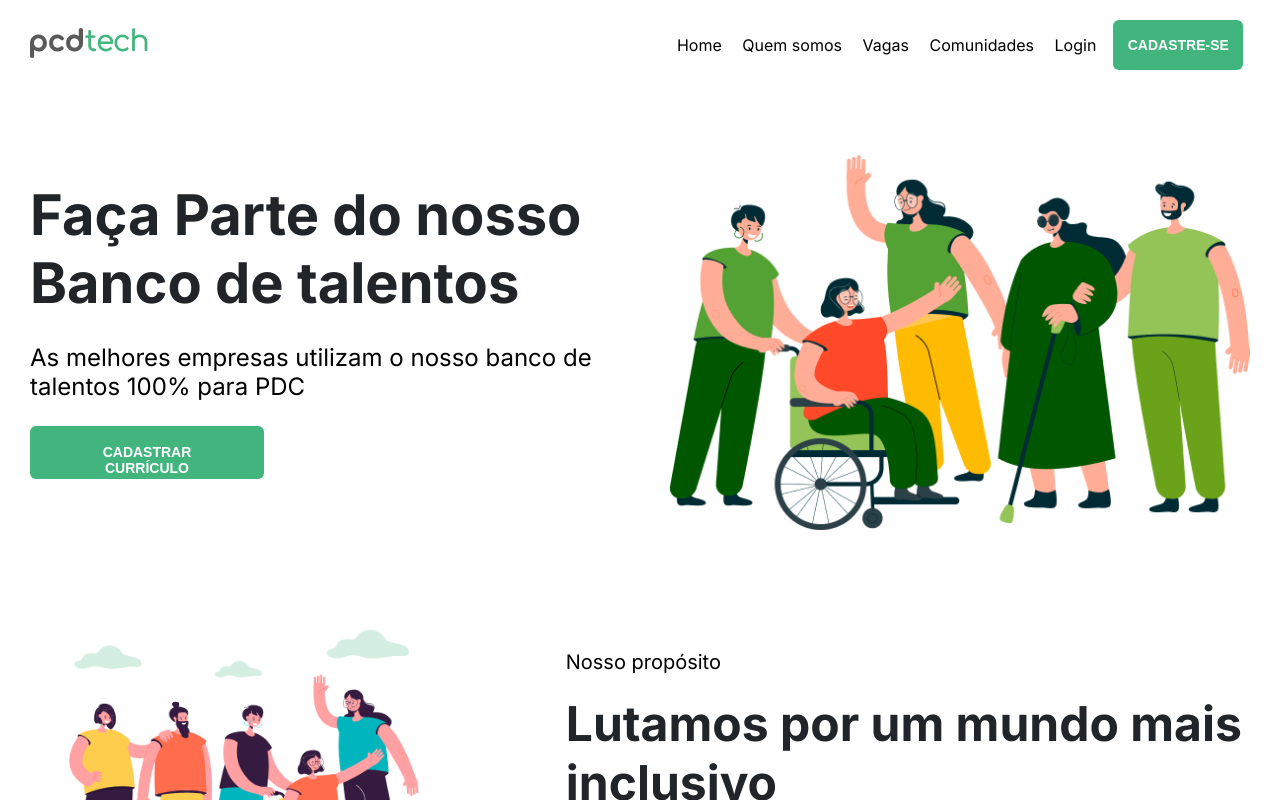
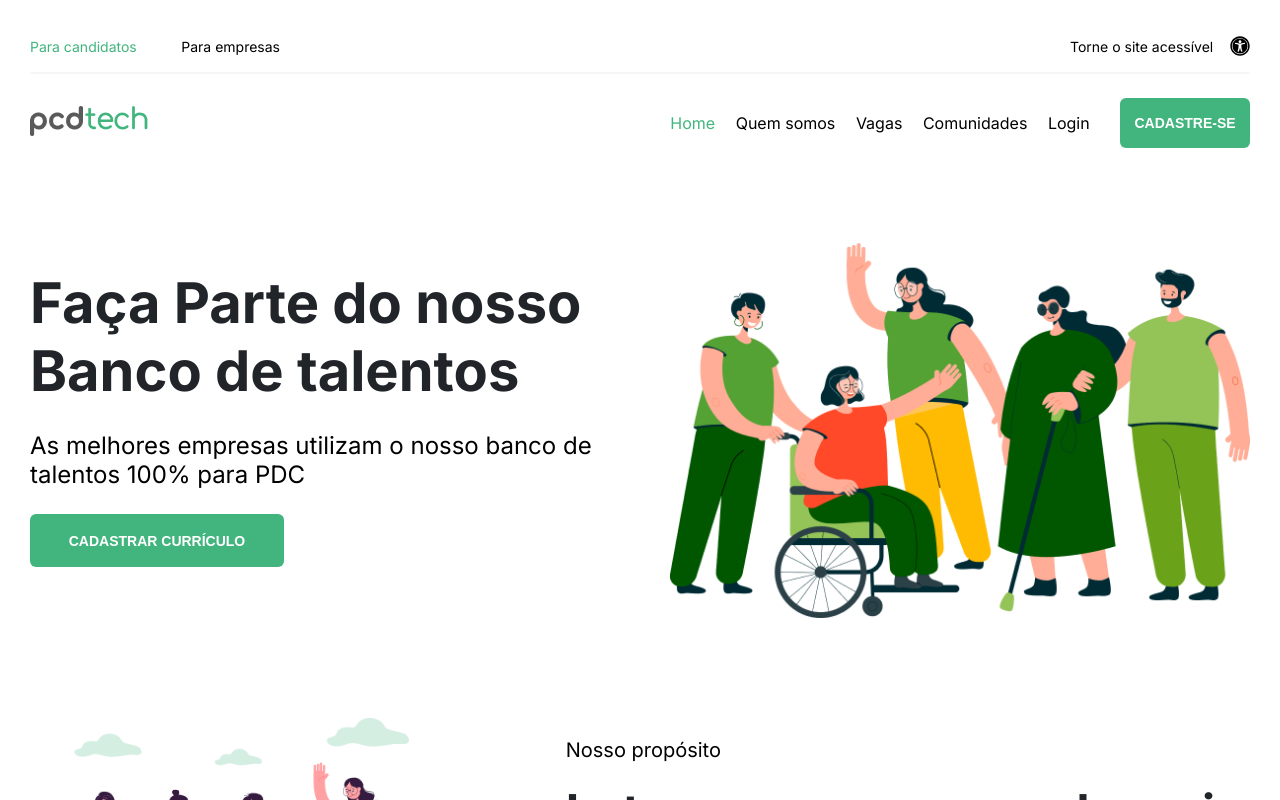
Before and after one commit to MiqueiasCS/provihack1, a React (Create React App) app: page / in a window 1280 px wide. Shown: the top 800 px of the page. Built offline with nearby package versions, Linux system fonts and the light colour scheme.

Commit message:
fix: css da pagina home

```diff
--- a/src/pages/home/index.jsx
+++ b/src/pages/home/index.jsx
@@ -1,4 +1,4 @@
-import { Container, Header, Footer, Main } from "./styles";
+import { Container, Header, Footer, Main, Cabecalho } from "./styles";
 import FirstImage from "../../assets/image.png";
 import SecondIMage from "../../assets/image_2.png";
 import Logo from "../../assets/logo.png";
@@ -7,10 +7,27 @@ import { BiBriefcaseAlt } from "react-icons/bi";
 import { RiUserSmileLine, RiTwitterFill } from "react-icons/ri";
 import { FiInstagram } from "react-icons/fi";
 import { AiFillLinkedin } from "react-icons/ai";
+import { FaUniversalAccess } from "react-icons/fa";
 
 export const Home = () => {
   return (
     <Container>
+      <Cabecalho>
+        <nav className="usertype">
+          <ul>
+            <li>Para candidatos</li>
+            <li>Para empresas</li>
+          </ul>
+        </nav>
+        <nav className="accessibility">
+          <ul>
+            <li>
+              <span>Torne o site acessível</span> <FaUniversalAccess />
+            </li>
+          </ul>
+        </nav>
+      </Cabecalho>
+      <hr className="top" />
       <Header>
         <div>
           <img src={Logo} alt="logo" />
@@ -111,6 +128,7 @@ export const Home = () => {
         </div>
       </Main>
       {/* six session */}
+      <hr className="footer" />
       <Footer>
         <div>
           <img src={Logo} alt="logo" />
--- a/src/pages/home/styles.js
+++ b/src/pages/home/styles.js
@@ -2,16 +2,80 @@ import styled from "styled-components";
 
 export const Container = styled.div`
   width: 100%;
+
+  hr.top {
+    border: 1px solid rgba(209, 209, 209, 0.2);
+    margin-bottom: 24px;
+  }
+
+  hr.footer {
+    border: 1px solid rgba(209, 209, 209, 0.6);
+  }
+`;
+
+export const Cabecalho = styled.section`
+  display: flex;
+  justify-content: space-between;
+  align-items: center;
+  margin: 16px 0;
+
+  .usertype {
+    ul {
+      display: flex;
+      width: 250px;
+      justify-content: space-between;
+      align-items: center;
+
+      li {
+        font-size: 14px;
+        cursor: pointer;
+
+        :hover {
+          color: #41b57d;
+          transition: 0.5s;
+        }
+      }
+
+      li:first-child {
+        color: #41b57d;
+      }
+    }
+  }
+  .accessibility {
+    ul {
+      li {
+        display: flex;
+        justify-content: space-between;
+        align-items: center;
+        width: 180px;
+        cursor: pointer;
+
+        span {
+          font-size: 14px;
+        }
+
+        svg {
+          font-size: 20px;
+        }
+
+        :hover {
+          color: #41b57d;
+          transition: 0.5s;
+        }
+      }
+    }
+  }
 `;
 
 export const Header = styled.header`
   display: flex;
   align-items: center;
   justify-content: space-between;
+  margin: 10px 0;
 
   .menu-navegacao {
     display: flex;
-    justify-content: space-evenly;
+    justify-content: space-between;
     width: 590px;
     align-items: center;
 
@@ -27,6 +91,10 @@ export const Header = styled.header`
           color: #41b57d;
           transition: 0.5s;
         }
+      }
+
+      li:first-child {
+        color: #41b57d;
       }
     }
 
@@ -73,7 +141,7 @@ export const Main = styled.main`
         background-color: #41b57d;
         border-radius: 6px;
         color: #ffffff;
-        width: 234px;
+        width: 254px;
         height: 53px;
         font-weight: bold;
         font-size: 14px;
@@ -214,7 +282,7 @@ export const Footer = styled.footer`
   section {
     display: flex;
     justify-content: space-between;
-    width: 1100px;
+    width: 1040px;
 
     div {
       h3 {
```
